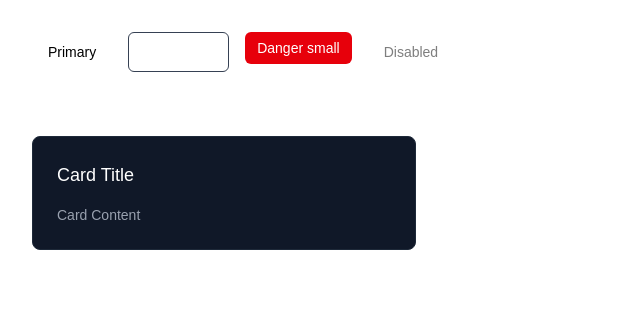
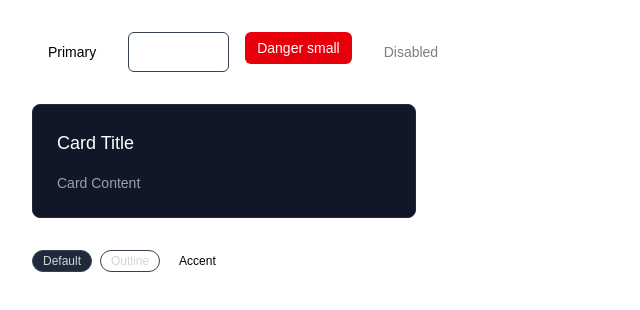
Before and after one commit to ppoiipy/portfolio, a Next.js app: page / in a window 1280 px wide. Shown: the top 310 px of the page, without its empty margins (0-640 px from the left). Built offline with nearby package versions, Linux system fonts and the light colour scheme.

Commit message:
feat: add Badge component

```diff
--- a/app/page.tsx
+++ b/app/page.tsx
@@ -1,16 +1,17 @@
+import { Badge } from "@/components/ui/Badge";
 import { Button } from "@/components/ui/Button";
 import { Card, CardContent, CardHeader, CardTitle } from "@/components/ui/Card";
 
 export default function Home() {
   return (
     <>
-      <div className="p-8 flex gap-4">
+      <div className="p-8">
+        <div className="flex gap-4">
           <Button>Primary</Button>
           <Button variant="secondary">Secondary</Button>
           <Button variant="danger" size="sm">Danger small</Button>
           <Button disabled>Disabled</Button>
         </div>
-      <div className="pl-8">
           <Card className="mt-8 max-w-sm">
             <CardHeader>
               <CardTitle>Card Title</CardTitle>
@@ -19,6 +20,11 @@ export default function Home() {
               <p>Card Content</p>
             </CardContent>
           </Card>
+        <div className="mt-8 flex gap-2">
+          <Badge variant="default">Default</Badge>
+          <Badge variant="outline">Outline</Badge>
+          <Badge variant="accent">Accent</Badge>
+        </div>
       </div>
     </>
   );
--- /dev/null
+++ b/components/ui/Badge/index.tsx
@@ -0,0 +1,36 @@
+import { HTMLAttributes, forwardRef } from "react"
+import { cva, type VariantProps } from "class-variance-authority"
+import { cn } from "@/lib/utils"
+
+const badgeVariants = cva(
+    "inline-flex items-center rounded-full border px-2.5 py-0.5 text-xs font-medium transition-colors",
+    {
+        variants: {
+            variant: {
+                default: "border-gray-700 bg-gray-800 text-gray-300",
+                outline: "border-gray-700 text-gray-300",
+                accent: "border-transparent bg-white text-black"
+            },
+        },
+        defaultVariants: {
+            variant: "default",
+        },
+    }
+)
+
+export interface BadgeProps extends HTMLAttributes<HTMLDivElement>, VariantProps<typeof badgeVariants> { }
+
+const Badge = forwardRef<HTMLDivElement, BadgeProps>(
+    ({ className, variant, ...props }, ref) => {
+        return (
+            <div
+                ref={ref}
+                className={badgeVariants({ variant, className })}
+                {...props}
+            />
+        )
+    }
+);
+Badge.displayName = "Badge";
+
+export { Badge, badgeVariants }
```
Lines whose indentation alone changed are shown as unchanged.
